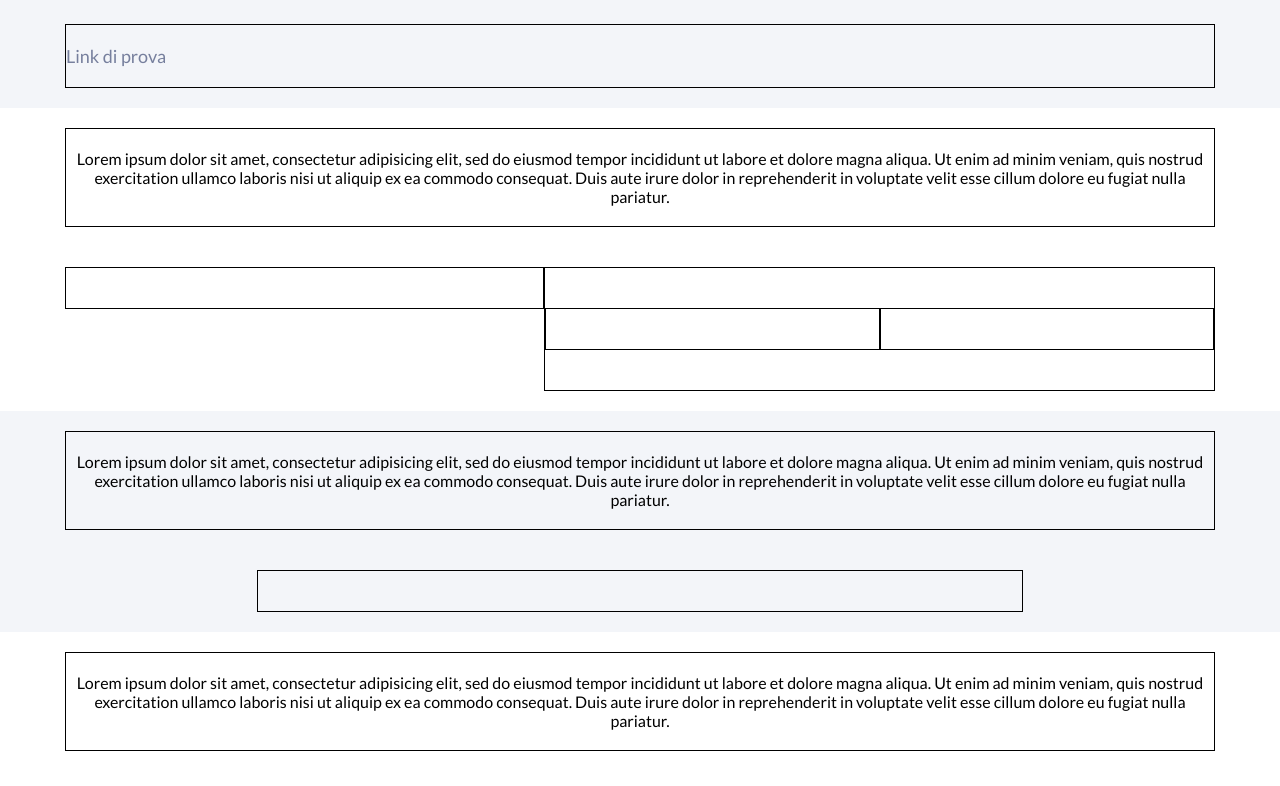
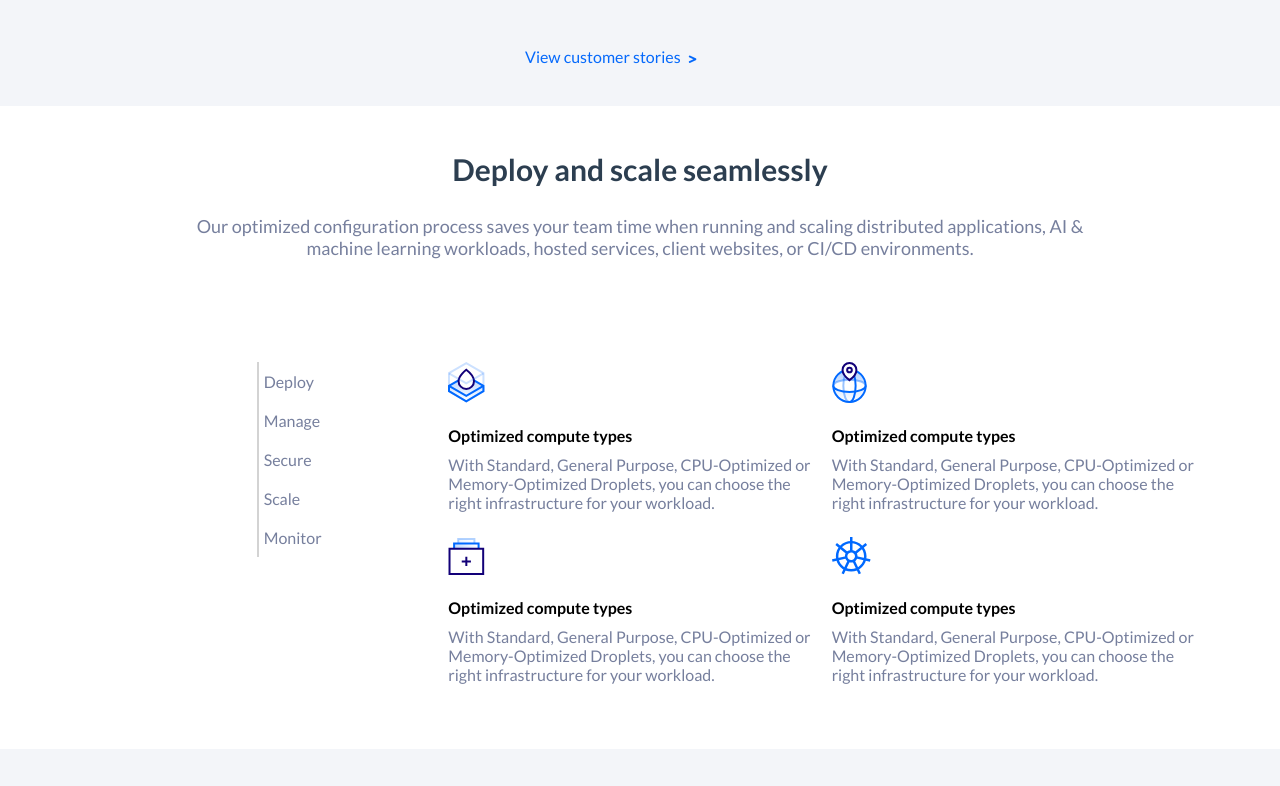
Before and after one commit to Margherita-Gugliandolo/html-css-digitalocean, a plain HTML site: page index.html in a window 1280 px wide. Shown: the part 998-1784 px from the top of the page. Drawn offline with Linux system fonts and the light colour scheme.

Commit message:
html-css-digitalocean
Prime quattro sezioni

```diff
--- a/css/style.css
+++ b/css/style.css
@@ -29,6 +29,13 @@ h1{
   padding:0 3%;
 }
 
+h2{
+  font-size: 30px;
+  color:#2c3e50;
+  text-align: center;
+  padding: 5px 0;
+}
+
 h3{
   font-size: 24px;
   color:#fff;
@@ -46,10 +53,20 @@ h4{
   padding-top: 5%;
 }
 
-p, #menu-centrale{
+p, #menu-centrale, #sezione-loghi p{
   text-align: center;
 }
 
+/* Testi e link più piccoli */
+.text-small{
+  font-size: 14px;
+  color:#2c3e50;
+}
+
+.link-small{
+  font-size: 14px;
+  color: #0569fb;
+}
 /* nav-menu fisso */
 #menu-fixed{
   background-color: #fff;
@@ -63,20 +80,25 @@ p, #menu-centrale{
   border-color: rgba(124, 152, 182, 0.2);
 }
 
+#menu-fixed a i{
+  margin-left: 5px;
+}
+
 #logo{
 max-width:200px;
 }
 
 
-li{
+#menu-fixed li{
   display: inline-block;
   margin-left: 15px;
 }
 
-a{
+#menu-fixed a{
   text-decoration: none;
   font-size: 18px;
   color:#767f9d;
+  margin-right: 10px;
 }
 .fas{
   width:30px;
@@ -88,14 +110,17 @@ a{
 
 /* Bottoni */
 .button{
-  border:1px solid #0569fb;
+  border:2px solid #0569fb;
   padding:10px 15px;
   border-radius: 5px;
+}
+#menu-destra .button{
   color: #0569fb;
 }
-.button:hover{
+
+#menu-destra .button:hover{
   background-color: #0569fb;
-  color: #fff;
+  color:#fff;
 }
 
 /* Jumbo*/
@@ -152,30 +177,26 @@ a{
 .create-account{
   color: #fff;
   font-size: 18px;
+  text-decoration: none;
 }
 #sign-google{
   font-size: 18px;
   text-align: left;
   margin:auto;
-  margin-top: 10px;
+  margin-top: 15px;
   box-shadow: 2px 2px 1px #dedede;
   border:none;
+}
+
+#sign-google a{
+  text-decoration: none;
+  color: grey;
+  font-size: 14px;
 }
 
 .fa-google{
   margin-right: 25%;
   color: red;
-}
-
-/* Testi e link più piccoli */
-.text-small{
-  font-size: 14px;
-  color:#2c3e50;
-}
-
-.link-small{
-  font-size: 14px;
-  color: #0569fb;
 }
 
 
@@ -186,15 +207,70 @@ a{
   text-align: center;
 }
 
+#sezione-loghi p{
+  color:grey;
+}
+
+#sezione-loghi a{
+  text-decoration: none;
+  font-size: 16px;
+  color: #0569fb;
+  margin-left: 40%;
+}
+
+#sezione-loghi i{
+  font-size: 10px;
+  margin-left: 5px;
+}
+/* sezione Deploy */
+
+#deploy p{
+  font-size: 18px;
+  color:#767f9d;
+  text-align: center;
+  padding:2% 10%;
+}
+
+#deploy nav{
+  border-left:2px solid lightgrey;
+}
+
+#deploy li{
+  padding: 10px 5px;
+  list-style: none;
+}
+#deploy a{
+  text-decoration: none;
+  font-size: 16px;
+  color:#767f9d;
+}
+
+#icone .row, #icone [class*="col-"]{
+  padding:0;
+}
+
+#icone p{
+  font-size: 16px;
+  text-align: left;
+  padding:10px 0;
+  padding-right: 10px;
+  margin-bottom: 15px;
+}
+
+#icone img{
+  margin-bottom: 20px;
+}
+
+
 /* regole di debug */
 
 section{
   width:100%;
 }
 
-[class*="col-"]{
+/* [class*="col-"]{
   border:1px solid black;
-}
+} */
 
 footer{
   background-color: #0e1e42;
--- a/index.html
+++ b/index.html
@@ -39,7 +39,7 @@
             </div>
           <!-- menu di destra -->
             <div class="col-xs-5 col-md-5 col-lg-4">
-              <nav class="navdx">
+              <nav id="menu-destra" class="navdx">
                 <ul>
                   <li><a href="#">Docs</a></li>
                   <li><a href="#">Support</a></li>
@@ -96,7 +96,7 @@
       </section>
 
       <!-- sezione loghi -->
-      <section class="back-grey">
+      <section id="sezione-loghi" class="back-grey">
         <div class="container">
           <div class="row">
             <div class="col-xs-12 col-md-12 col-lg-12">
@@ -127,39 +127,74 @@
           </div>
         <div class="row">
           <div class="col-xs-12 col-md-12 col-lg-12">
-            <a href="#">Link di prova</a>
+            <a href="#">View customer stories <i class="fas fa-greater-than"></i></a>
           </div>
         </div>
       </section>
 
       <!-- sezione deploy -->
-      <section>
+      <section id="deploy">
         <div class="container">
           <div class="row">
             <div class="col-xs-12 col-md-12 col-lg-12">
-              <p>Lorem ipsum dolor sit amet, consectetur adipisicing elit, sed do eiusmod tempor incididunt ut labore et dolore magna aliqua. Ut enim ad minim veniam, quis nostrud exercitation ullamco laboris nisi ut aliquip ex ea commodo consequat. Duis aute irure dolor in reprehenderit in voluptate velit esse cillum dolore eu fugiat nulla pariatur.</p>
+              <h2>Deploy and scale seamlessly</h2>
+              <p>Our optimized configuration process saves your team time when running and scaling distributed applications, AI & machine learning workloads, hosted services, client websites, or CI/CD environments.</p>
              </div>
             </div>
 
         <!-- riga contenuto -->
           <div class="row">
-            <div class="col-xs-12 col-md-5 col-lg-5">
-
+            <div class="col-xs-12 col-md-offset-2 col-md-2 col-lg-offset-2 col-lg-2">
+              <nav>
+                <ul>
+                  <li><a href="#">Deploy</a></li>
+                  <li><a href="#">Manage</a></li>
+                  <li><a href="#">Secure</a></li>
+                  <li><a href="#">Scale</a></li>
+                  <li><a href="#">Monitor</a></li>
+                </ul>
+              </nav>
             </div>
             <!-- seconda colonna -->
-            <div class="col-xs-12 col-md-7 col-lg-7">
-              <div class="container"> <!--nest-->
+            <div class="col-xs-12 col-md-8 col-lg-8">
+              <div id="icone" class="container"> <!--nest-->
               <div class="row">
                 <div class="col-xs-12 col-md-6 col-lg-6">
-
+                    <div>
+                      <div>
+                        <img src="img/ico2.svg" alt="">
+                      </div>
+                      <strong>Optimized compute types</strong>
+                      <p>With Standard, General Purpose, CPU-Optimized or Memory-Optimized Droplets, you can choose the right infrastructure for your workload.</p>
+                    </div>
+                    <div>
+                      <div>
+                        <img src="img/ico3.svg" alt="">
+                      </div>
+                        <strong>Optimized compute types</strong>
+                        <p>With Standard, General Purpose, CPU-Optimized or Memory-Optimized Droplets, you can choose the right infrastructure for your workload.</p>
+                    </div>
                   </div>
                   <div class="col-xs-12 col-md-6 col-lg-6">
-
+                    <div>
+                      <div>
+                        <img src="img/ico4.svg" alt="">
                       </div>
+                      <strong>Optimized compute types</strong>
+                      <p>With Standard, General Purpose, CPU-Optimized or Memory-Optimized Droplets, you can choose the right infrastructure for your workload.</p>
                     </div>
+                    <div>
+                      <div>
+                        <img src="img/ico1.svg" alt="">
                       </div>
+                      <strong>Optimized compute types</strong>
+                      <p>With Standard, General Purpose, CPU-Optimized or Memory-Optimized Droplets, you can choose the right infrastructure for your workload.</p>
                     </div>
-          </div>
+                  </div> <!-- chiusura colonna -->
+                </div>  <!-- chiusura rifa -->
+              </div> <!-- chiusura container nested-->
+            </div> <!-- chiusura seconda colonna principale -->
+          </div> <!-- chiusura riga contenuto -->
         </div> <!-- chiusura container principale -->
       </section>
 
```
Also changed, not shown: css/lib/12bool.css, 1 other file. Lines whose indentation alone changed are shown as unchanged.
